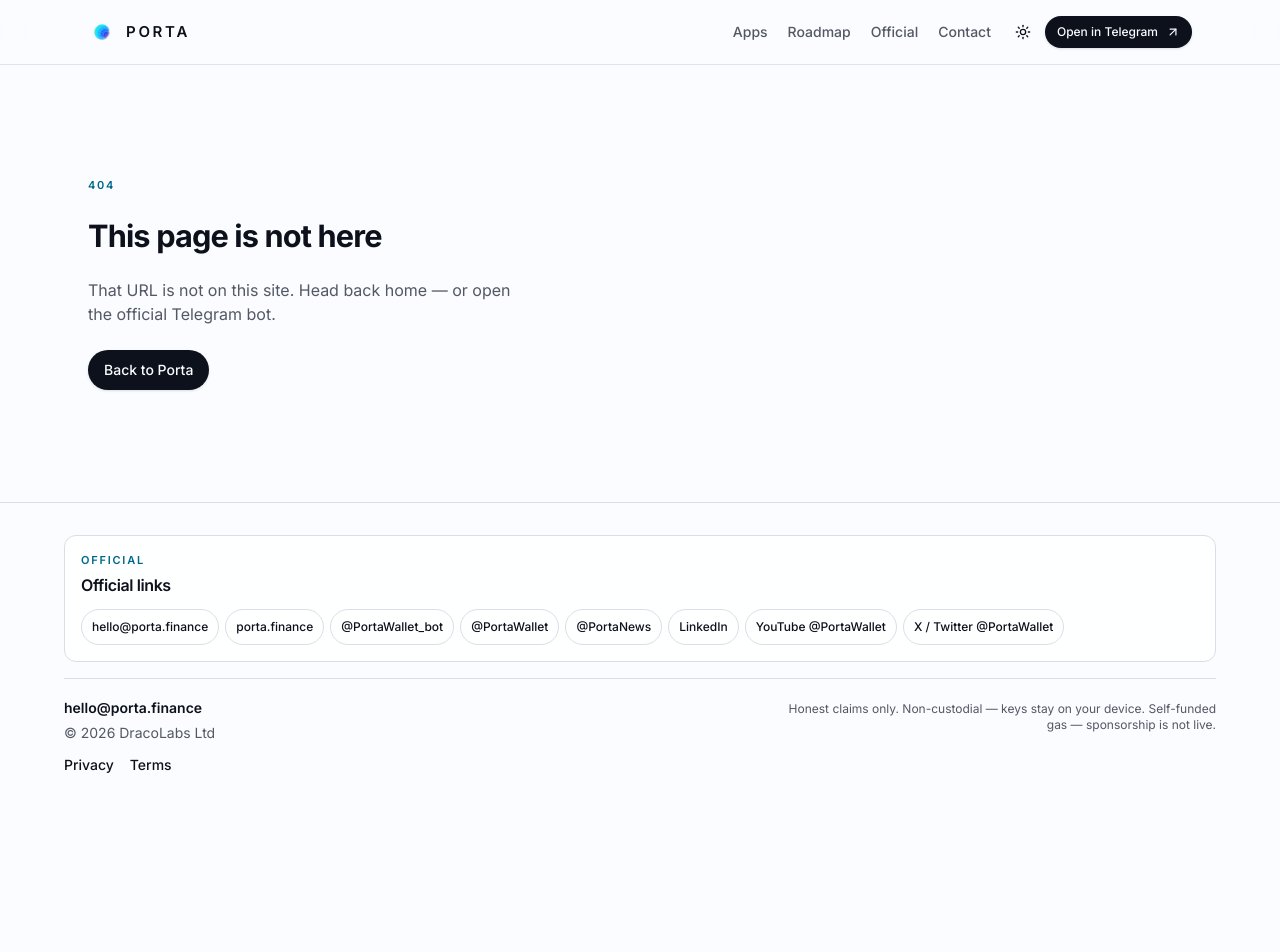
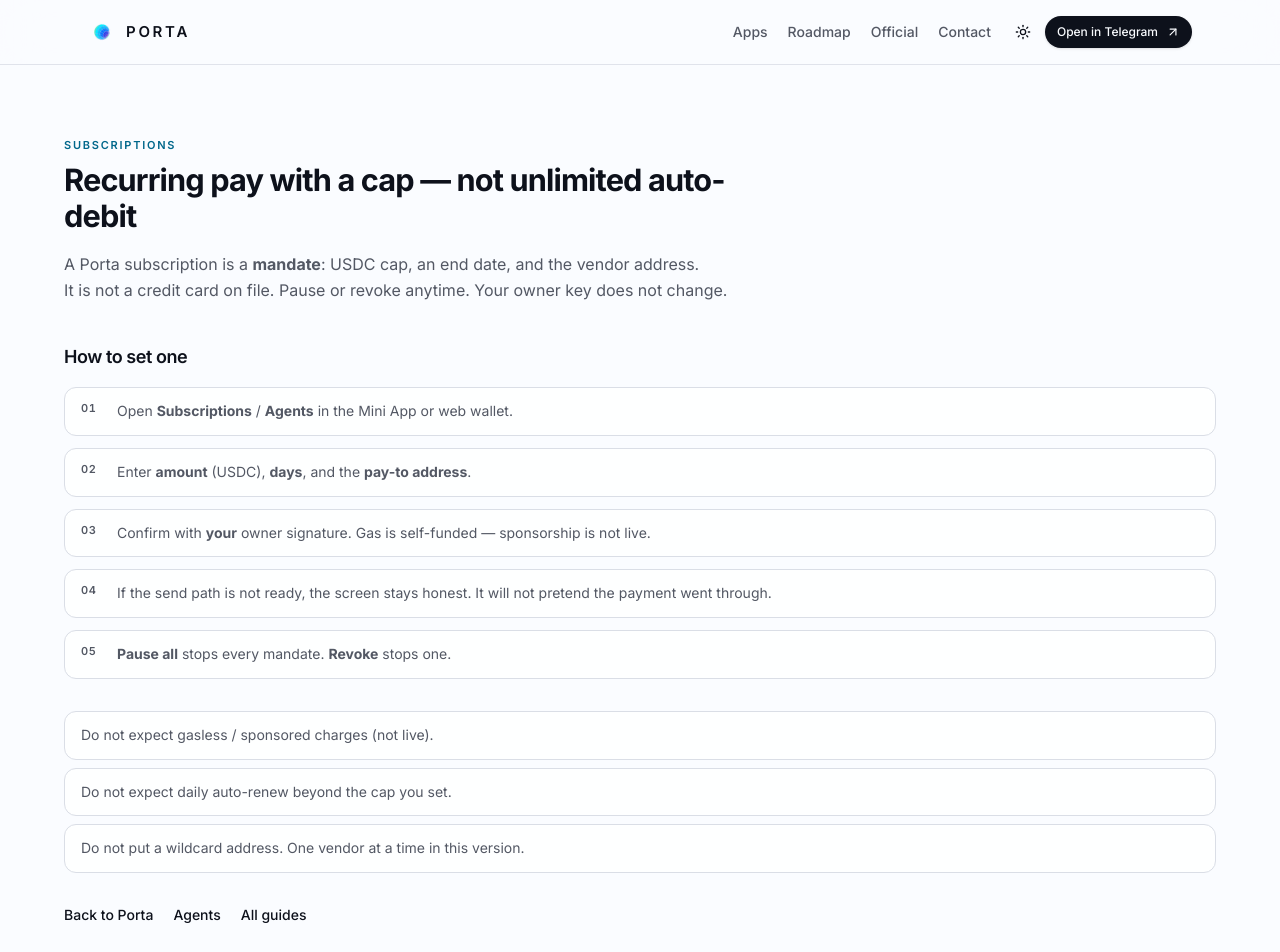
Before and after one commit to PortaWallet/porta-finance-site, a Next.js app: page /subscriptions in a window 1280 px wide. Before the commit this address had no page. Shown: the top 952 px of the page. Before the commit the page ends 807 px from the top, so only its background shows below. Built offline with nearby package versions, Linux system fonts and the light colour scheme.

Commit message:
site: /agents /subscriptions /guides pages

```diff
--- /dev/null
+++ b/app/agents/page.tsx
@@ -0,0 +1,26 @@
+import type { Metadata } from 'next'
+import { AgentsGuide } from '@/components/agents'
+import { SiteFooter } from '@/components/site-footer'
+import { SiteNav } from '@/components/site-nav'
+import { AGENTS } from '@/content/agents'
+import { SITE_URL } from '@/lib/site'
+
+export const revalidate = 86400
+
+export const metadata: Metadata = {
+  title: AGENTS.title,
+  description: AGENTS.oneLiner,
+  alternates: { canonical: `${SITE_URL}/agents` },
+}
+
+export default function AgentsPage() {
+  return (
+    <div className="min-h-dvh">
+      <SiteNav />
+      <main>
+        <AgentsGuide />
+      </main>
+      <SiteFooter />
+    </div>
+  )
+}
--- /dev/null
+++ b/app/guides/page.tsx
@@ -0,0 +1,57 @@
+import type { Metadata } from 'next'
+import Link from 'next/link'
+import { MotionItem, MotionSection, MotionStagger } from '@/components/motion-section'
+import { Card, CardDescription, CardHeader, CardTitle } from '@/components/ui/card'
+import { SiteFooter } from '@/components/site-footer'
+import { SiteNav } from '@/components/site-nav'
+import { GUIDES } from '@/content/guides'
+import { SITE_URL } from '@/lib/site'
+
+export const revalidate = 86400
+
+export const metadata: Metadata = {
+  title: GUIDES.title,
+  description: GUIDES.lede,
+  alternates: { canonical: `${SITE_URL}/guides` },
+}
+
+export default function GuidesPage() {
+  return (
+    <div className="min-h-dvh">
+      <SiteNav />
+      <main>
+        <MotionSection className="section-y">
+          <div className="mx-auto max-w-6xl">
+            <p className="eyebrow mb-2">{GUIDES.eyebrow}</p>
+            <h1 className="section-title max-w-2xl">{GUIDES.title}</h1>
+            <p className="mt-4 max-w-2xl text-base leading-relaxed text-muted-foreground">
+              {GUIDES.lede}
+            </p>
+            <MotionStagger className="mt-8 grid gap-4 sm:grid-cols-2">
+              {GUIDES.items.map((item) => (
+                <MotionItem key={item.href} className="h-full">
+                  <Link href={item.href} className="block h-full">
+                    <Card className="app-card h-full">
+                      <CardHeader className="p-5">
+                        <CardTitle className="text-lg">{item.title}</CardTitle>
+                        <CardDescription className="mt-1.5 leading-relaxed">
+                          {item.body}
+                        </CardDescription>
+                      </CardHeader>
+                    </Card>
+                  </Link>
+                </MotionItem>
+              ))}
+            </MotionStagger>
+            <p className="mt-8 text-sm font-medium">
+              <Link href="/" className="underline-offset-4 hover:text-primary hover:underline">
+                Back to Porta
+              </Link>
+            </p>
+          </div>
+        </MotionSection>
+      </main>
+      <SiteFooter />
+    </div>
+  )
+}
--- /dev/null
+++ b/app/subscriptions/page.tsx
@@ -0,0 +1,74 @@
+import type { Metadata } from 'next'
+import Link from 'next/link'
+import { Paragraphs, Rich } from '@/components/agents'
+import { MotionSection } from '@/components/motion-section'
+import { SiteFooter } from '@/components/site-footer'
+import { SiteNav } from '@/components/site-nav'
+import { SUBSCRIPTIONS } from '@/content/subscriptions'
+import { SITE_URL } from '@/lib/site'
+
+export const revalidate = 86400
+
+export const metadata: Metadata = {
+  title: SUBSCRIPTIONS.title,
+  description: SUBSCRIPTIONS.teaser,
+  alternates: { canonical: `${SITE_URL}/subscriptions` },
+}
+
+export default function SubscriptionsPage() {
+  return (
+    <div className="min-h-dvh">
+      <SiteNav />
+      <main>
+        <MotionSection className="section-y">
+          <div className="mx-auto max-w-6xl">
+            <p className="eyebrow mb-2">{SUBSCRIPTIONS.eyebrow}</p>
+            <h1 className="section-title max-w-2xl">{SUBSCRIPTIONS.title}</h1>
+            <div className="mt-4 max-w-2xl space-y-3">
+              <Paragraphs lines={SUBSCRIPTIONS.intro} />
+            </div>
+            <h2 className="mt-10 text-lg font-semibold tracking-tight">
+              {SUBSCRIPTIONS.howTitle}
+            </h2>
+            <ol className="mt-4 grid gap-3">
+              {SUBSCRIPTIONS.how.map((step, index) => (
+                <li key={step} className="rounded-xl border border-border bg-card px-4 py-3">
+                  <div className="flex gap-3 text-sm leading-relaxed">
+                    <span className="w-6 shrink-0 text-[11px] font-semibold tabular-nums tracking-wider text-muted-foreground">
+                      {String(index + 1).padStart(2, '0')}
+                    </span>
+                    <p className="text-muted-foreground">
+                      <Rich text={step} />
+                    </p>
+                  </div>
+                </li>
+              ))}
+            </ol>
+            <ul className="mt-8 grid gap-2">
+              {SUBSCRIPTIONS.dont.map((item) => (
+                <li
+                  key={item}
+                  className="rounded-xl border border-border bg-card px-4 py-3 text-sm leading-relaxed text-muted-foreground"
+                >
+                  <Rich text={item} />
+                </li>
+              ))}
+            </ul>
+            <p className="mt-8 flex flex-wrap gap-x-5 gap-y-2 text-sm font-medium">
+              <Link href="/" className="underline-offset-4 hover:text-primary hover:underline">
+                Back to Porta
+              </Link>
+              <Link href="/agents" className="underline-offset-4 hover:text-primary hover:underline">
+                Agents
+              </Link>
+              <Link href="/guides" className="underline-offset-4 hover:text-primary hover:underline">
+                All guides
+              </Link>
+            </p>
+          </div>
+        </MotionSection>
+      </main>
+      <SiteFooter />
+    </div>
+  )
+}
--- a/components/agents.tsx
+++ b/components/agents.tsx
@@ -1,9 +1,10 @@
+import Link from 'next/link'
 import { Fragment, type ReactNode } from 'react'
 import { MotionItem, MotionSection, MotionStagger } from '@/components/motion-section'
 import { Card, CardDescription, CardHeader, CardTitle } from '@/components/ui/card'
 import { AGENTS } from '@/content/agents'
 
-function Rich({ text }: { text: string }) {
+export function Rich({ text }: { text: string }) {
   const blocks = text.split('\n')
   return blocks.map((line, lineIndex) => (
     <Fragment key={lineIndex}>
@@ -28,17 +29,14 @@
   ))
 }
 
-function Paragraphs({ lines }: { lines: readonly string[] }) {
+export function Paragraphs({ lines }: { lines: readonly string[] }) {
   const nodes: ReactNode[] = []
   let buffer: string[] = []
 
   const flush = () => {
     if (!buffer.length) return
     nodes.push(
-      <p
-        key={nodes.length}
-        className="text-base leading-relaxed text-muted-foreground"
-      >
+      <p key={nodes.length} className="text-base leading-relaxed text-muted-foreground">
         {buffer.map((line, i) => (
           <Fragment key={i}>
             {i > 0 ? <br /> : null}
@@ -61,19 +59,46 @@
   return nodes
 }
 
-export function Agents() {
+/** Home: one short block + links. Full copy is /agents. */
+export function AgentsTeaser() {
   return (
     <MotionSection id="agents" className="section-y section-band">
       <div className="mx-auto max-w-6xl">
         <p className="eyebrow mb-2">{AGENTS.eyebrow}</p>
-        <h2 className="section-title max-w-2xl">{AGENTS.title}</h2>
+        <h2 className="section-title max-w-2xl">{AGENTS.teaserTitle}</h2>
+        <p className="mt-4 max-w-2xl text-base leading-relaxed text-muted-foreground">
+          {AGENTS.teaser}
+        </p>
+        <p className="mt-3 max-w-2xl text-base leading-relaxed">
+          <strong>{AGENTS.oneLiner}</strong>
+        </p>
+        <p className="mt-6 flex flex-wrap gap-x-5 gap-y-2 text-sm font-medium">
+          <Link href="/agents" className="underline-offset-4 hover:text-primary hover:underline">
+            {AGENTS.teaserCta}
+          </Link>
+          <Link href="/guides" className="underline-offset-4 hover:text-primary hover:underline">
+            {AGENTS.stuckCta}
+          </Link>
+          <Link href="/subscriptions" className="underline-offset-4 hover:text-primary hover:underline">
+            Subscriptions guide
+          </Link>
+        </p>
+      </div>
+    </MotionSection>
+  )
+}
+
+export function AgentsGuide() {
+  return (
+    <MotionSection className="section-y">
+      <div className="mx-auto max-w-6xl">
+        <p className="eyebrow mb-2">{AGENTS.eyebrow}</p>
+        <h1 className="section-title max-w-2xl">{AGENTS.title}</h1>
         <div className="mt-4 max-w-2xl space-y-3">
           <Paragraphs lines={AGENTS.intro} />
         </div>
 
-        <h3 className="mt-10 text-lg font-semibold tracking-tight">
-          {AGENTS.whyTitle}
-        </h3>
+        <h2 className="mt-10 text-lg font-semibold tracking-tight">{AGENTS.whyTitle}</h2>
         <MotionStagger className="mt-4 grid gap-4 sm:grid-cols-2">
           {AGENTS.why.map((item) => (
             <MotionItem key={item.title} className="h-full">
@@ -89,15 +114,10 @@
           ))}
         </MotionStagger>
 
-        <h3 className="mt-10 text-lg font-semibold tracking-tight">
-          {AGENTS.howTitle}
-        </h3>
+        <h2 className="mt-10 text-lg font-semibold tracking-tight">{AGENTS.howTitle}</h2>
         <ol className="mt-4 grid gap-3">
           {AGENTS.how.map((step, index) => (
-            <li
-              key={step}
-              className="rounded-xl border border-border bg-card px-4 py-3"
-            >
+            <li key={step} className="rounded-xl border border-border bg-card px-4 py-3">
               <div className="flex gap-3 text-sm leading-relaxed">
                 <span className="w-6 shrink-0 text-[11px] font-semibold tabular-nums tracking-wider text-muted-foreground">
                   {String(index + 1).padStart(2, '0')}
@@ -110,9 +130,7 @@
           ))}
         </ol>
 
-        <h3 className="mt-10 text-lg font-semibold tracking-tight">
-          {AGENTS.dontTitle}
-        </h3>
+        <h2 className="mt-10 text-lg font-semibold tracking-tight">{AGENTS.dontTitle}</h2>
         <ul className="mt-4 grid gap-2">
           {AGENTS.dont.map((item) => (
             <li
@@ -128,6 +146,17 @@
           <span className="text-muted-foreground">{AGENTS.oneLineLabel} </span>
           <strong>{AGENTS.oneLiner}</strong>
         </p>
+        <p className="mt-8 flex flex-wrap gap-x-5 gap-y-2 text-sm font-medium">
+          <Link href="/" className="underline-offset-4 hover:text-primary hover:underline">
+            Back to Porta
+          </Link>
+          <Link href="/subscriptions" className="underline-offset-4 hover:text-primary hover:underline">
+            Subscriptions
+          </Link>
+          <Link href="/guides" className="underline-offset-4 hover:text-primary hover:underline">
+            All guides
+          </Link>
+        </p>
       </div>
     </MotionSection>
   )
```
